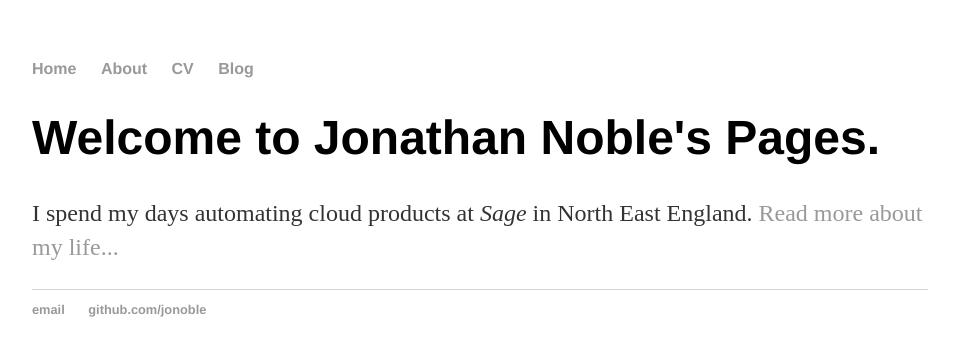
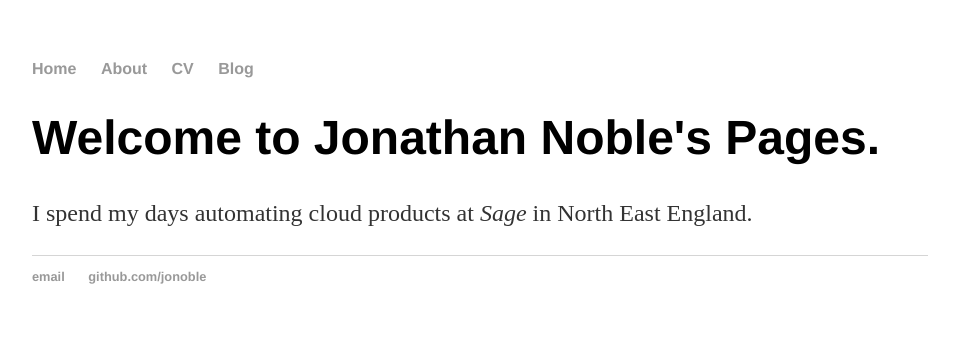
Before and after one commit to jonoble/jonoble.github.io, a Jekyll site: the page built from index.html, in a window 1280 px wide. Shown: the top 356 px of the page, without its empty margins (160-1119 px from the left). Built offline with Jekyll 4.4.1, drawn with Linux system fonts in a browser that asks for light colours.

Commit message:
Update index.html
Remove useless link.

```diff
--- a/index.html
+++ b/index.html
@@ -4,5 +4,5 @@ title: Jonathan Noble's Pages
 ---
 <div class="blurb">
 	<h1>Welcome to Jonathan Noble's Pages.</h1>
-	<p>I spend my days automating cloud products at <em>Sage</em> in North East England. <a href="/about">Read more about my life...</a></p>
+	<p>I spend my days automating cloud products at <em>Sage</em> in North East England. <!--<a href="/about">Read more about my life...</a>--></p>
 </div><!-- /.blurb -->
```
